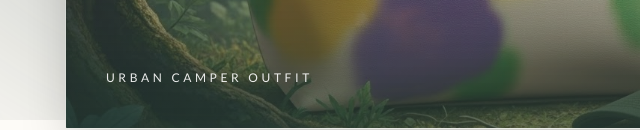
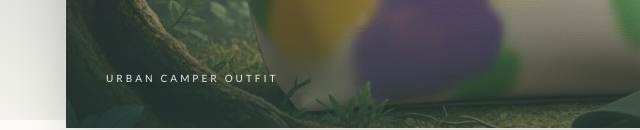
Before and after one commit to iaiaia-o/muerdago-2025, a plain HTML site: page index.html in a window 1280 px wide. Shown: the part 680-810 px from the top of the page, 63-703 px from the left. Drawn offline with nearby package versions, Linux system fonts and the light colour scheme; a web font is replaced by a local one.

```diff
--- a/index.html
+++ b/index.html
@@ -111,7 +111,7 @@
 
             <!-- Etiqueta sutil -->
             <div class="absolute bottom-6 left-6 md:bottom-10 md:left-10 text-white/90">
-                <span class="uppercase tracking-[0.3em] text-xs font-medium drop-shadow-md">urban camper outfit</span>
+                <span class="uppercase tracking-[0.3em] text-[10px] font-medium drop-shadow-md">urban camper outfit</span>
             </div>
         </div>
     </section>
@@ -209,4 +209,5 @@
         lucide.createIcons();
     </script>
 </body>
+
 </html>
```
